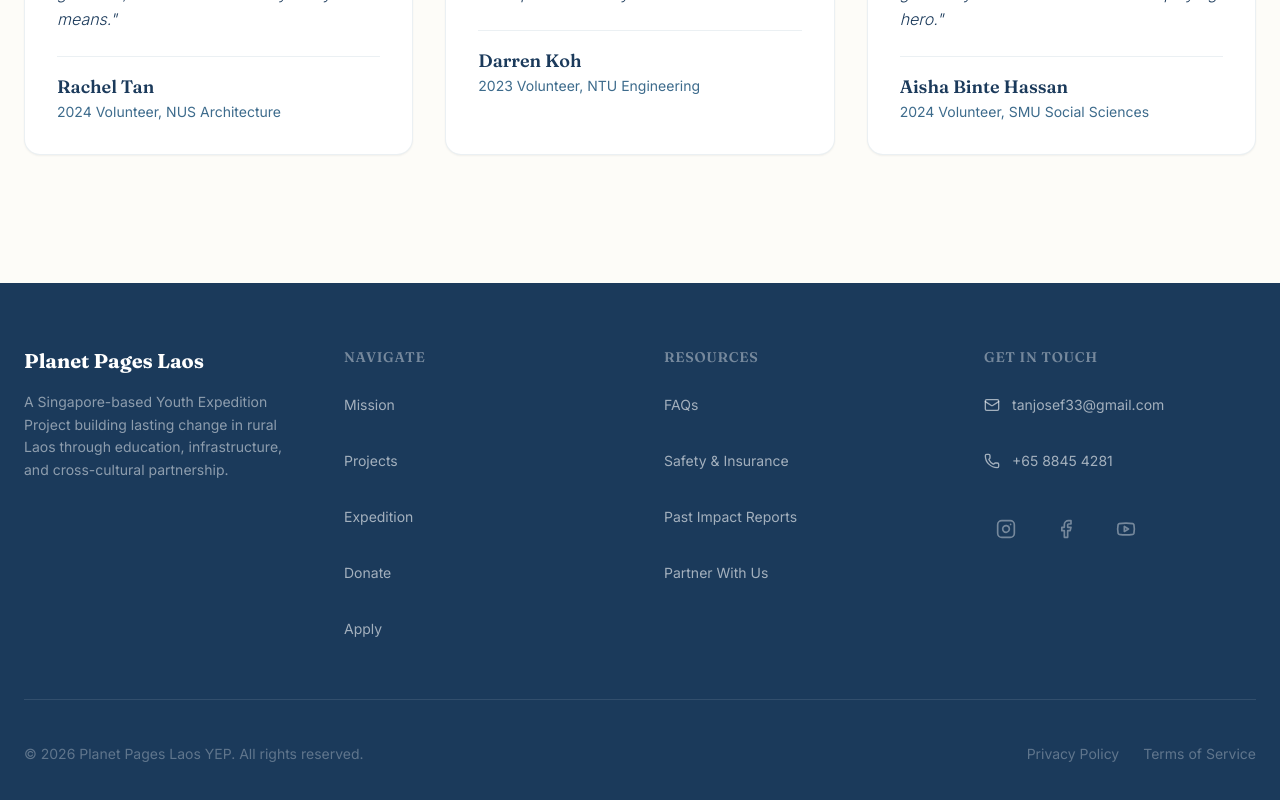
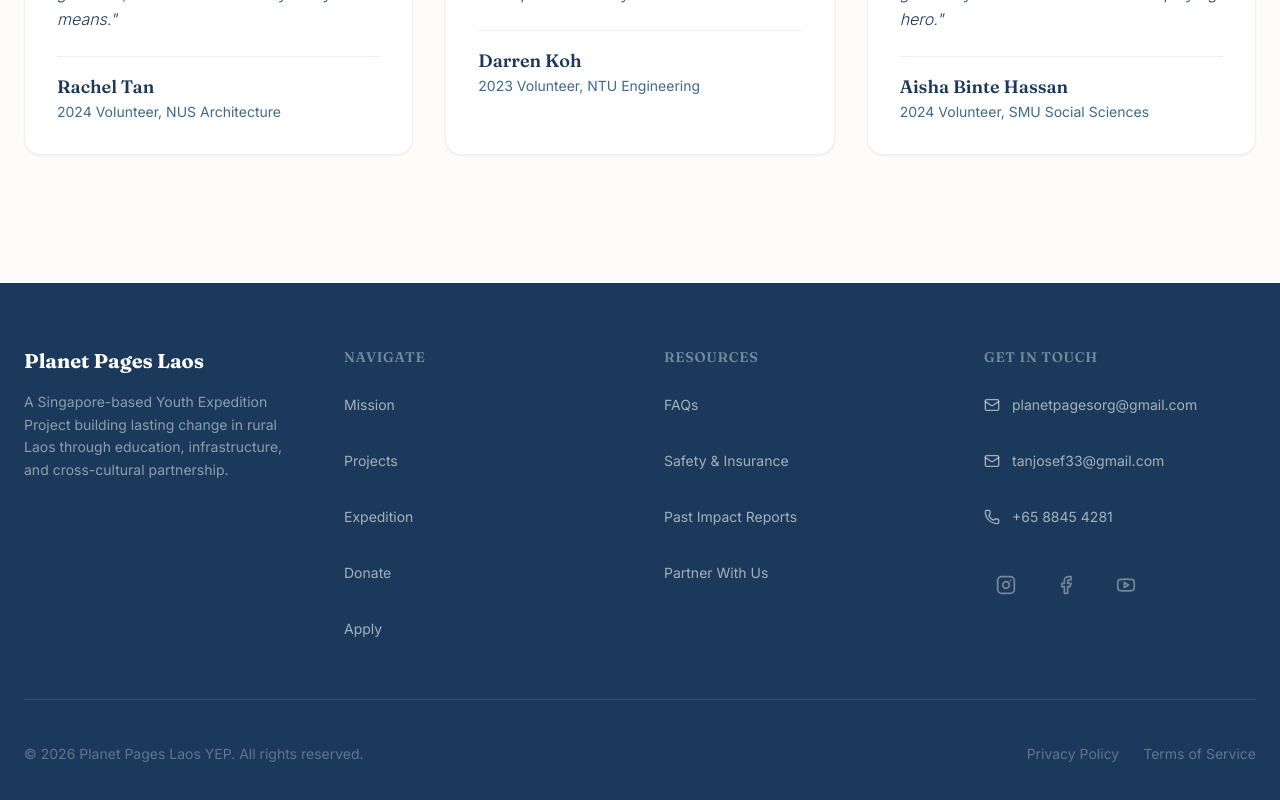
Before and after one commit to joseftanlang/planet_pages_website, a React (Vite) app: page / in a window 1280 px wide. Shown: the part 1335-2135 px from the top of the page. Built offline with nearby package versions, Linux system fonts and the light colour scheme; no server answers.

Commit message:
Changed email to planet pages email and also added josef email

```diff
--- a/src/components/Footer.jsx
+++ b/src/components/Footer.jsx
@@ -42,7 +42,7 @@ export default function Footer() {
                 { label: "FAQs", href: "#apply" },
                 { label: "Safety & Insurance", href: "#expedition" },
                 { label: "Past Impact Reports", href: "#projects" },
-                { label: "Partner With Us", href: "mailto:partnerships@bridgeoflight.sg" },
+                { label: "Partner With Us", href: "mailto:planetpagesorg@gmail.com" },
               ].map((link) => (
                 <li key={link.label}>
                   <a href={link.href} className="text-white/60 hover:text-white transition-colors text-sm min-h-[44px] inline-flex items-center">
@@ -57,6 +57,11 @@ export default function Footer() {
           <div>
             <h3 className="text-sm font-semibold tracking-wider uppercase text-white/40 mb-4">Get in Touch</h3>
             <ul className="space-y-3">
+              <li>
+                <a href="mailto:planetpagesorg@gmail.com" className="flex items-center gap-3 text-white/60 hover:text-white transition-colors text-sm min-h-[44px]">
+                  <Mail size={16} className="shrink-0" /> planetpagesorg@gmail.com
+                </a>
+              </li>
               <li>
                 <a href="mailto:tanjosef33@gmail.com" className="flex items-center gap-3 text-white/60 hover:text-white transition-colors text-sm min-h-[44px]">
                   <Mail size={16} className="shrink-0" /> tanjosef33@gmail.com
@@ -86,8 +91,8 @@ export default function Footer() {
         <div className="mt-12 pt-8 border-t border-white/10 flex flex-col sm:flex-row justify-between items-center gap-4">
           <p className="text-white/30 text-sm">© 2026 Planet Pages Laos YEP. All rights reserved.</p>
           <div className="flex gap-6 text-sm">
-            <a href="mailto:hello@bridgeoflight.sg" className="text-white/30 hover:text-white/60 transition-colors min-h-[44px] inline-flex items-center">Privacy Policy</a>
-            <a href="mailto:hello@bridgeoflight.sg" className="text-white/30 hover:text-white/60 transition-colors min-h-[44px] inline-flex items-center">Terms of Service</a>
+            <a href="mailto:planetpagesorg@gmail.com" className="text-white/30 hover:text-white/60 transition-colors min-h-[44px] inline-flex items-center">Privacy Policy</a>
+            <a href="mailto:planetpagesorg@gmail.com" className="text-white/30 hover:text-white/60 transition-colors min-h-[44px] inline-flex items-center">Terms of Service</a>
           </div>
         </div>
       </div>
```
